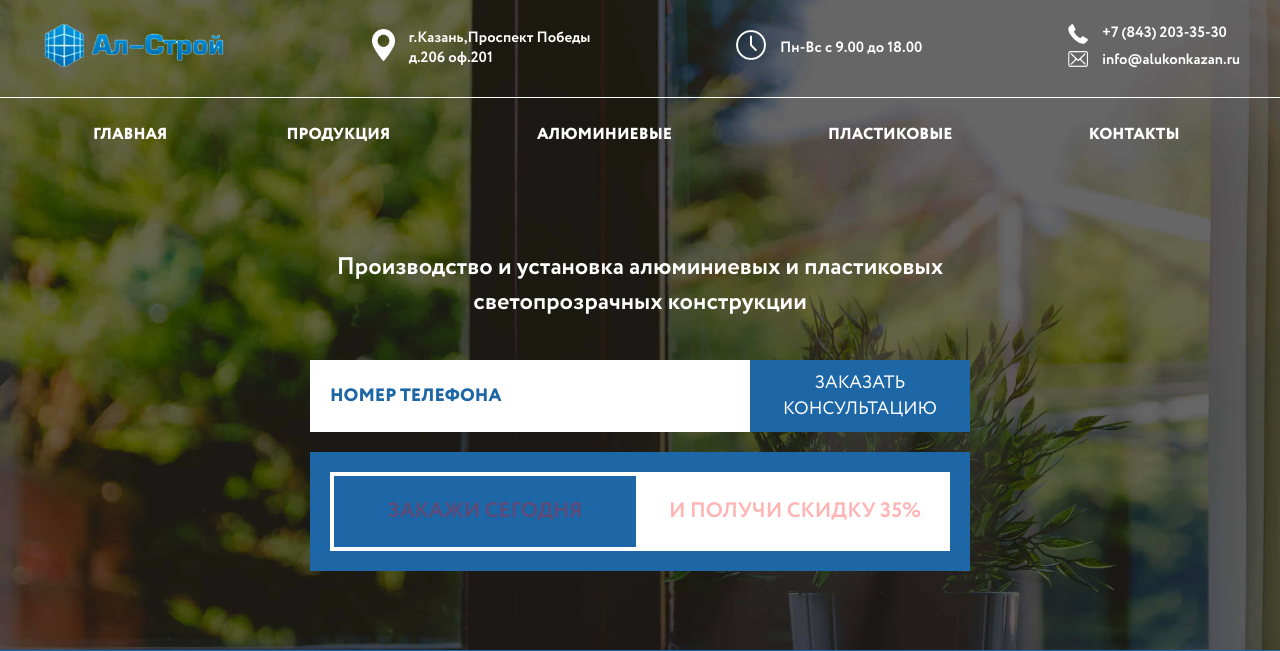
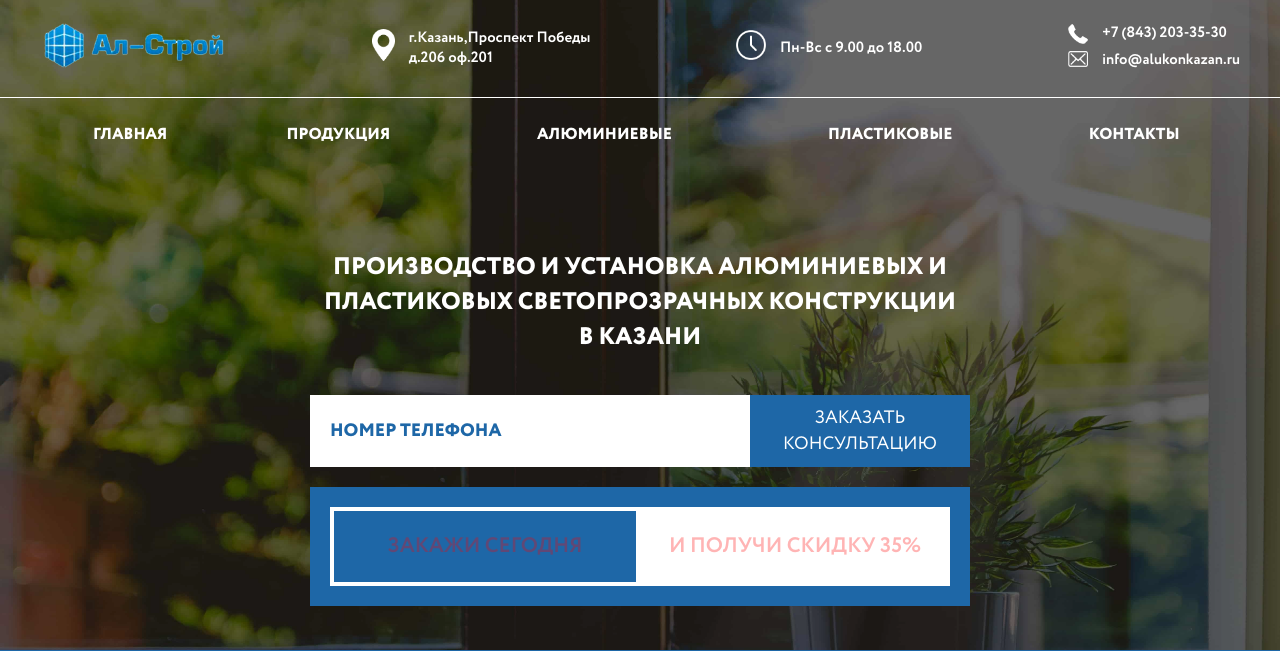
Before and after one commit to JI0PATA/alstr-prod, a PHP site: page / in a window 1280 px wide. Shown: the top 651 px of the page. Run offline with PHP 8.4, Linux system fonts and the light colour scheme; data that the repository does not hold is empty.

Commit message:
Исправлен заголовок на главной странице

```diff
--- a/pages/index.php
+++ b/pages/index.php
@@ -14,7 +14,9 @@ head();
 
         <div class="header__form">
             <div class="header__title">
-                Производство и установка алюминиевых и пластиковых светопрозрачных конструкции
+                <div class="common_description-title white center">
+                    Производство и установка алюминиевых и пластиковых светопрозрачных конструкции<br>в Казани
+                </div>
             </div>
             <?php
             head_callback();
```
